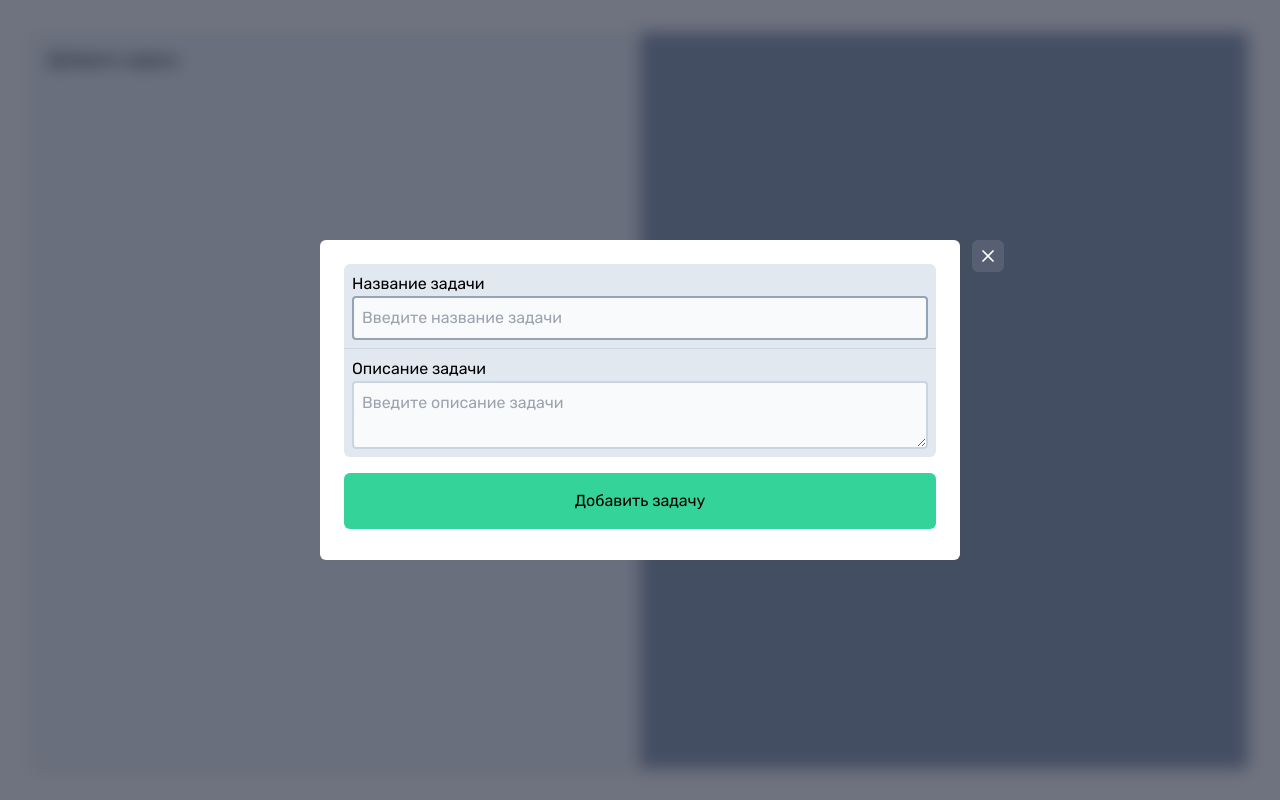
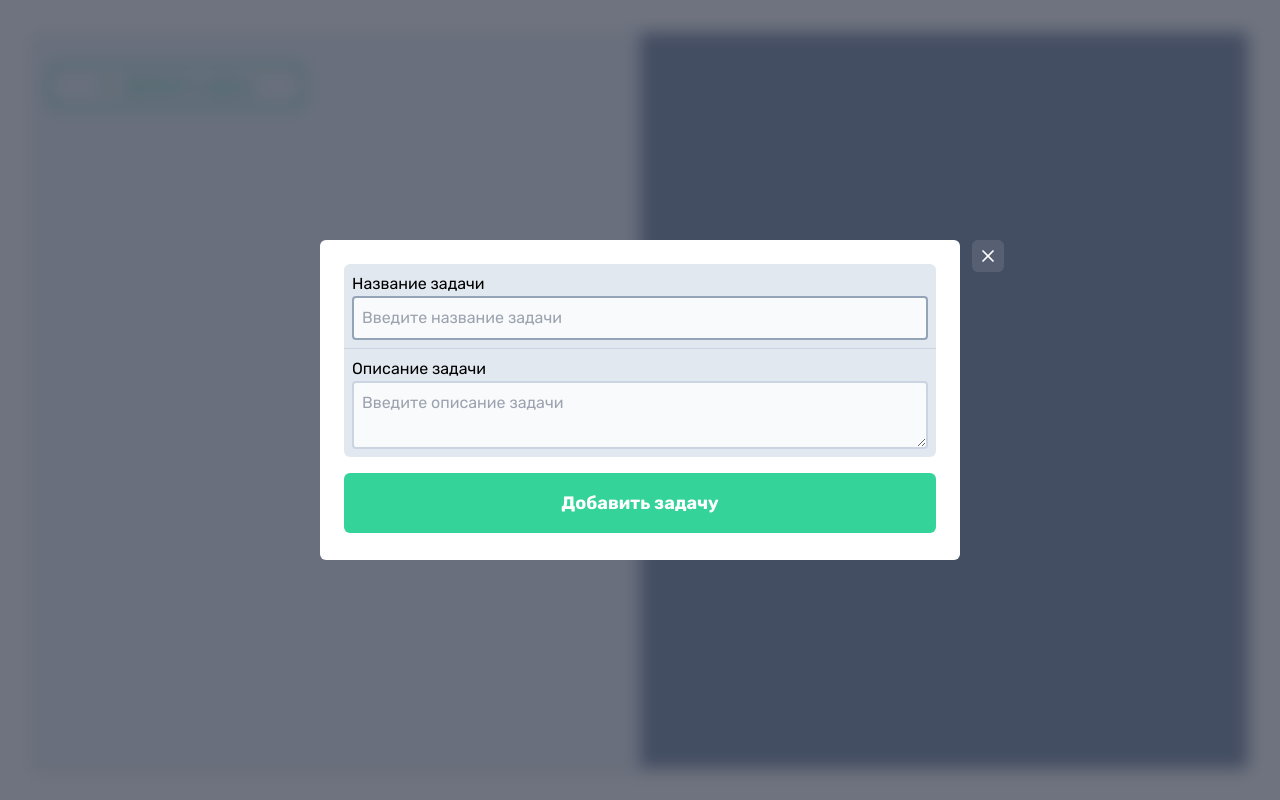
Before and after one commit to boevDev/apricode-test, a React (Vite) app: page / in a window 1280 px wide. Both pictures are taken after a click on the button "Добавить задачу". Built offline with nearby package versions, Linux system fonts and the light colour scheme.

Commit message:
change style for add task button

```diff
--- a/src/App.tsx
+++ b/src/App.tsx
@@ -3,7 +3,7 @@ import './App.css';
 import { AddTaskModal, Task, TasksList } from './components';
 import taskList, { TaskType } from './store/task-list';
 import { useState } from 'react';
-import { X } from 'lucide-react';
+import { Plus, X } from 'lucide-react';
 
 const showDescription = (): TaskType | undefined => {
   return taskList.list.find(
@@ -27,8 +27,13 @@ const App = observer(() => {
               ))}
             </TasksList>
           )}
-
-          <button onClick={() => setIsOpen(true)}>Добавить задачу</button>
+          <button
+            className='flex flex-row flex-nowrap justify-center items-center gap-2 border-2 text-emerald-400 border-emerald-400 hover:bg-emerald-400 hover:text-white transition-colors mt-4 w-full max-w-64 p-2 rounded-md'
+            onClick={() => setIsOpen(true)}
+          >
+            <Plus size={20} />
+            Добавить задачу
+          </button>
         </div>
         <div className='flex flex-1 flex-col bg-slate-400 rounded-e-md h-full p-4 relative'>
           {showDescription()?.description}
@@ -42,7 +47,7 @@ const App = observer(() => {
                 rounded text-white
                 w-full max-w-64 p-2'
             >
-              <X size={16} />
+              <X size={20} />
               Удалить задачу
             </button>
           )}
--- a/src/components/add-task-modal/add-task-modal.tsx
+++ b/src/components/add-task-modal/add-task-modal.tsx
@@ -74,7 +74,7 @@ export const AddTaskModal: React.FC<Props> = ({ isOpen = false, onClose }) => {
           </div>
 
           <button
-            className='w-full bg-emerald-400 hover:bg-emerald-500 transition-colors mt-4 p-4 rounded-md'
+            className='text-white w-full font-bold text-lg bg-emerald-400 hover:bg-emerald-500 transition-colors mt-4 p-4 rounded-md'
             type='submit'
           >
             Добавить задачу
```
